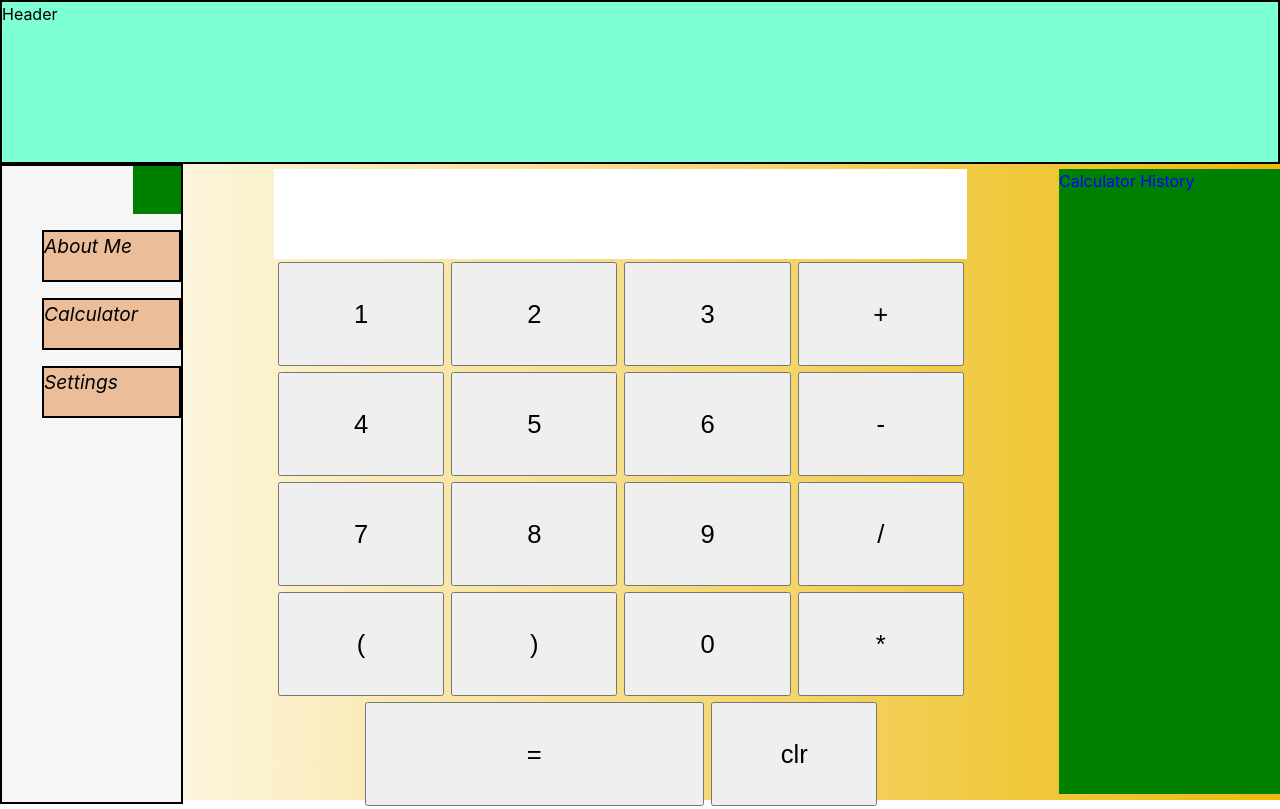
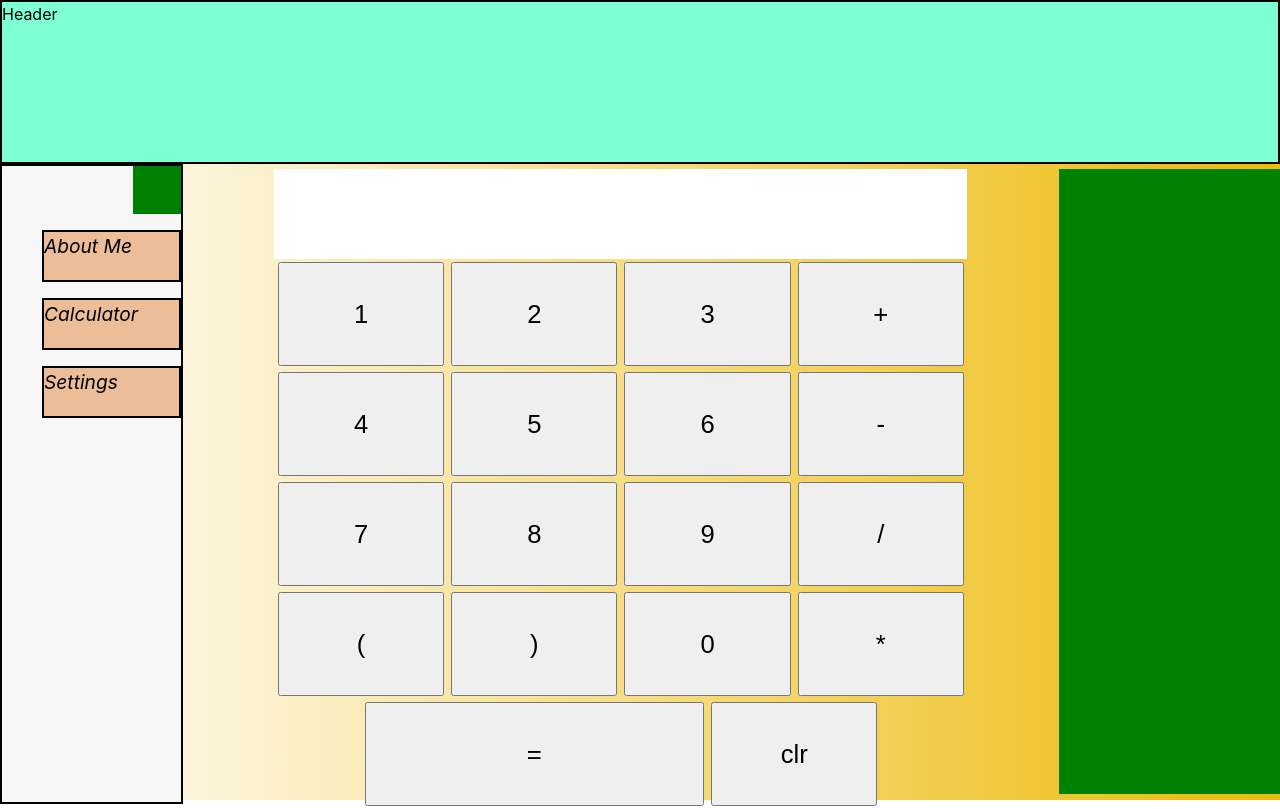
Before and after one commit to ChrisIBill/my-site, a React (Create React App) app: page /Calculator in a window 1280 px wide. Built offline with nearby package versions, Linux system fonts and the light colour scheme.

Commit message:
Calculator parsing, solving and history work

```diff
--- a/src/Pages/Calculator.tsx
+++ b/src/Pages/Calculator.tsx
@@ -7,13 +7,18 @@ type Operands = [Operand, Operand];
 type math = string | number;
 type maths = math[];
 type Equations = math | math[];
-
+type operator = '^' | '*' | '/' | '+' | '-' | undefined;
 class Equation {
     nums: Operands = [null, null];
     op: string = '';
     constructor(nums: Operands, op: string) {
         this.nums = nums;
         this.op = op;
+    }
+    //if new operator greater than
+
+    addToEquation(num: (number | Equation), op?: operator) {
+
     }
 
     addToNums(num: (number | Equation)) {
@@ -81,7 +86,7 @@ const printEquation = (eq: Equation): string => {
 
 } */
 
-//type operators = ['*', '/', '+', '-'];
+//
 /* const calculate = (values: Operands, expr: string): number | undefined=> {
     switch (expr) {
         case "+":
@@ -108,30 +113,112 @@ const calculate: { [key: string]: (x: number, y: number) => number } = {
     '-': (x, y) => x - y
 };
 
+const precedence = (op: string) =>{
+    switch (op) {
+        case '^':
+            return 3;
+        case '*':
+        case '/':
+            return 2;
+        case '+':
+        case '-':
+            return 1;
+        default:
+            return -1;
+    }
+}
+
+
+
 const convertStrToMath = (str: string) => {
-    const equations: Equations[] = [];
-    const prevNum: number = 0;
+    const equations: math[] = [];
+    let prevNum: number = 0;
     for (let i = 0; i < str.length; i++) {
         const char: string = str[i];
         let num: number = Number(char);
         if (isNaN(num)) {
             equations.push(char)
+            prevNum = 0;
         } else if (prevNum) {
             num = prevNum * 10 + num;
+            prevNum = num;
+            equations.pop();
             equations.push(num);
-        } else equations.push(num);
+        } else {
+            prevNum = num;
+            equations.push(num);
+        }
     }
-    return convertMathToEquation(equations);
+    return equations;
+    //return convertMathToEquation(equations);
+}
+
+const convertInfixToPostfix = (expression: math[]) => {
+    const postfixStack = [''];
+    const postfixExpression: math[] = [];
+    let stackElem;
+    for (let i = 0; i < expression.length; i++) {
+        const elem = expression[i];
+        if (typeof elem === 'number') {
+            postfixExpression.push(elem);
+        } else if (elem === '(') {
+            postfixStack.push('(')
+        } else if (elem === ')') {
+            while (postfixStack.at(-1) !== '(') {
+                const num = postfixStack.pop();
+                postfixExpression.push(num as math);
+            }
+            postfixStack.pop();
+        } else {
+            while (stackElem = postfixStack.pop()) {
+                if (precedence(elem) <= precedence(stackElem)) {
+                    postfixExpression.push(stackElem);
+                }
+                else {
+                    postfixStack.push(stackElem);
+                    break;
+                }
+            }
+            postfixStack.push(elem);
+        }
+    }
+    while (stackElem = postfixStack.pop()) {
+        postfixExpression.push(stackElem)
+    }
+    console.log("Postfix: " + postfixExpression.toString());
+    return postfixExpression;
+}
+
+const equatePostfix = (expression: math[]) => {
+    const expressionStack: math[] = [];
+    let op;
+    while (op = expression.shift()) {
+        console.log("Evaluating: " + op);
+        if (typeof op === 'number') {
+            //console.log("Pushing Op");
+            expressionStack.push(op);
+        } else if (typeof op === 'string') {
+            const x = expressionStack.pop();
+            const y = expressionStack.pop();
+            //console.log("Against: " + x + " " + y);
+            const ans = calculate[op](x as number, y as number);
+            //console.log("As: " + ans);
+            expressionStack.push(ans);
+        } else console.log("Error in equatePostfix: unknown element = " + op);
+    }
+    const ans = expressionStack.pop();
+    return ans as string;
 }
 
 const convertMathToEquation = (equation: Equations[], iter: number = 0): [Equation, number] => {
     const newEquation = new Equation([null, null], '')
     const nums: number[] = [];
     const ops: string[] = [];
-
+    //Loop through array of numbers and strings (operators or parentheses)
     for (; iter < equation.length; iter++) {
         const elem = equation[iter];
         if (typeof elem === 'number') {
+            //if the element is a number, add the number
             console.log("here1")
             newEquation.addToNums(elem);
         } else if (typeof elem === 'string') {
@@ -238,23 +325,29 @@ const convertMathToEquation = (equation: Equations[], iter: number = 0): [Equati
 let nextId: number = 0;
 
 const CalcButtons = () => {
-    const [disp, setDisp] = useState('')
-    const [values, setValues] = useState<number[]>([]);
+    const [disp, setDisp] = useState('');
+    const [history, setHistory] = useState<string[]>([]);
+    const [answers, setAnswers] = useState<string[]>([]);
     const [operation, setOperation] = useState('');
 
     function handleClick(op: string) {
         console.log("Calc button clicked: " + op)
         switch (op) {
             case '=':
-                let [equation, iter] = convertStrToMath(disp);
-                console.log("Equation: " + printEquation(equation));
-                console.log("Equate: " + Equate(equation))
-                setDisp(printEquation(equation) + " = " + Equate(equation));
+                setHistory([...history, disp]);
+                const expression = convertStrToMath(disp);
+                const postfix = convertInfixToPostfix(expression);
+                const answer = equatePostfix(postfix);
+                setAnswers([...answers, answer]);
+                setDisp(answer);
+                /* console.log("Equation: " + printEquation(equation));
+                console.log("Equate: " + Equate(equation)) */
+                //setDisp(printEquation(equation) + " = " + Equate(equation));
                 break;
             case 'clr':
                 setDisp('');
                 break;
-            default: setDisp(disp + op);
+            default: setDisp(disp +  op);
         }
     }
 
@@ -277,7 +370,15 @@ const CalcButtons = () => {
                 })}
                 </div>
             </div>
-            <div className="calcHistory">Calculator History</div>
+            <div className="calcHistory">
+                {history.map((elem, index) => {
+                    return (
+                        <div key={index}>
+                            <li className="calcHistoryList">{elem} = {answers[index]}</li>
+                        </div>
+                    )
+                })}
+            </div>
         </div>
     );
 };
```
